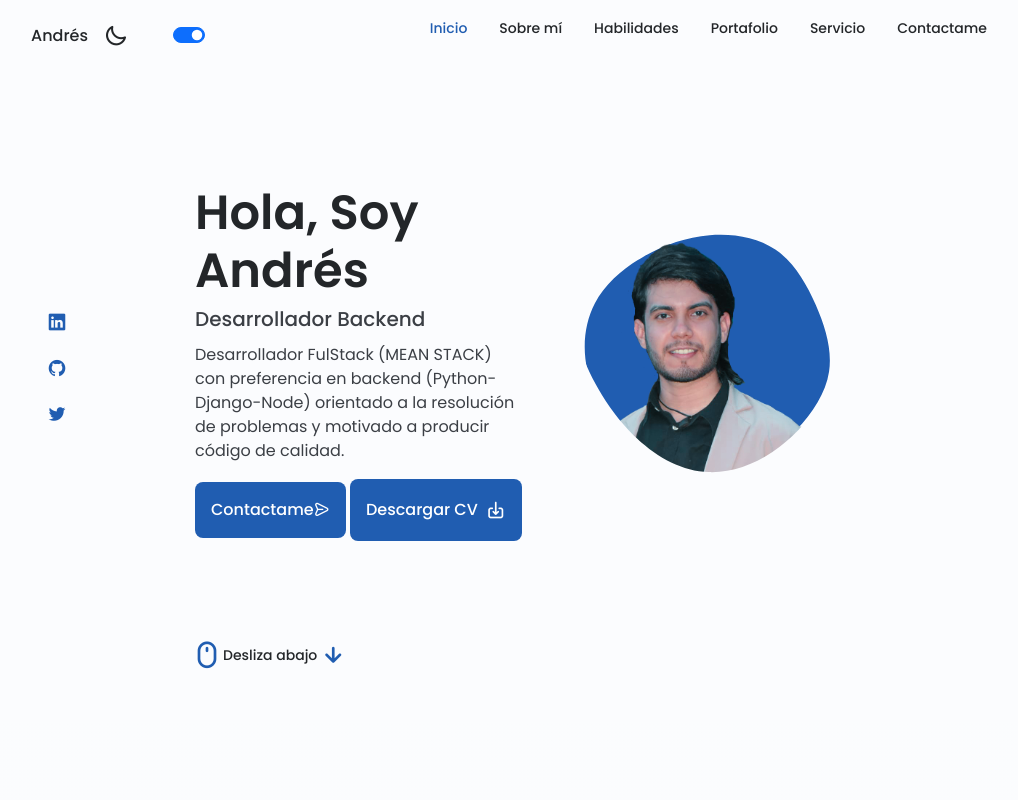
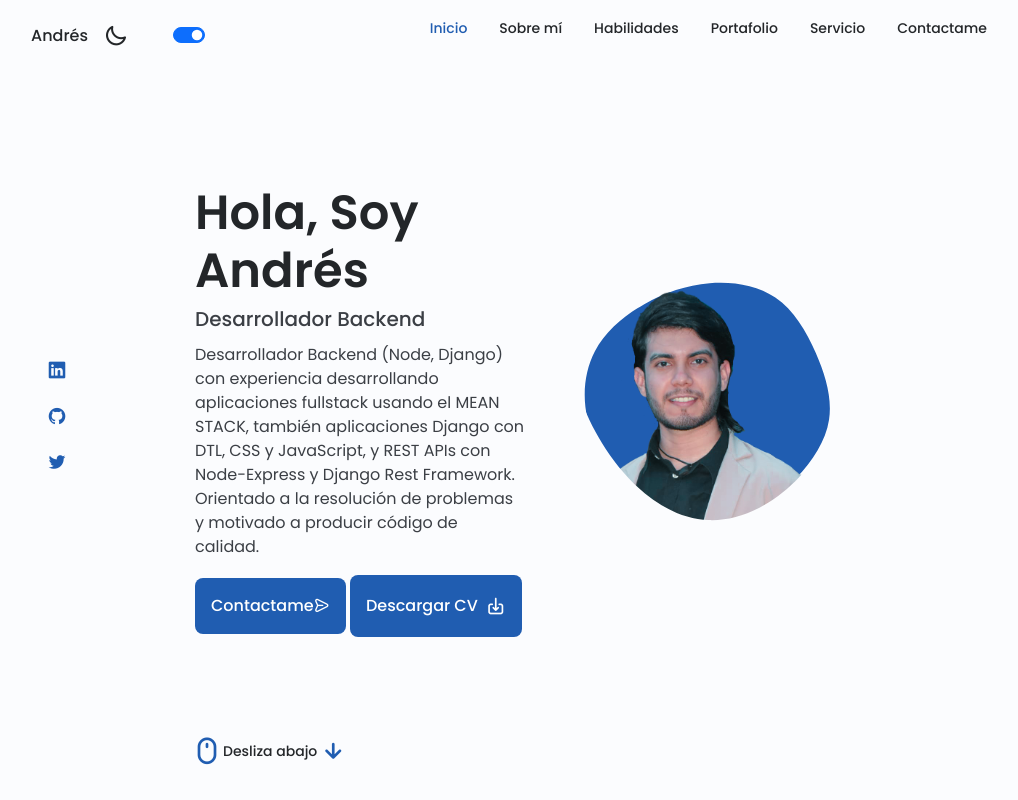
Before and after one commit to AndresH1213/AndresH1213.github.io, a plain HTML site: page assets/language/index-es.html in a window 1280 px wide. Shown: the top 800 px of the page, without its empty margins (125-1143 px from the left). Drawn offline with nearby package versions, Linux system fonts and the light colour scheme; no server answers; some icons are missing.

Commit message:
home description update

```diff
--- a/assets/css/styles.css
+++ b/assets/css/styles.css
@@ -515,7 +515,6 @@ img {
 }
 
 .about__description {
-
     text-align: justify;
 }
 
--- a/assets/language/index-es.html
+++ b/assets/language/index-es.html
@@ -120,8 +120,11 @@
                     <div class="home__data">
                         <h1 class="home__title">Hola, Soy Andrés </h1>
                         <h3 class="home__subtitle">Desarrollador Backend</h3>
-                        <p class="home__description">Desarrollador FulStack (MEAN STACK) con preferencia en backend (Python-Django-Node)
-                            orientado a la resolución de problemas y motivado a producir código de calidad.</p>
+                        <p class="home__description">
+                            Desarrollador Backend (Node, Django) con experiencia desarrollando aplicaciones fullstack usando el MEAN STACK,
+                            también aplicaciones Django con DTL, CSS y JavaScript, y REST APIs con Node-Express y Django Rest Framework.
+                            Orientado a la resolución de problemas y motivado a producir código de calidad.
+                        </p>
                         <a href="#contact" class="button button--flex">
                             Contactame <i class="uil uil-message button_icon"></i>
                         </a>
```
Also changed, not shown: index.html (+5 -2 lines).
